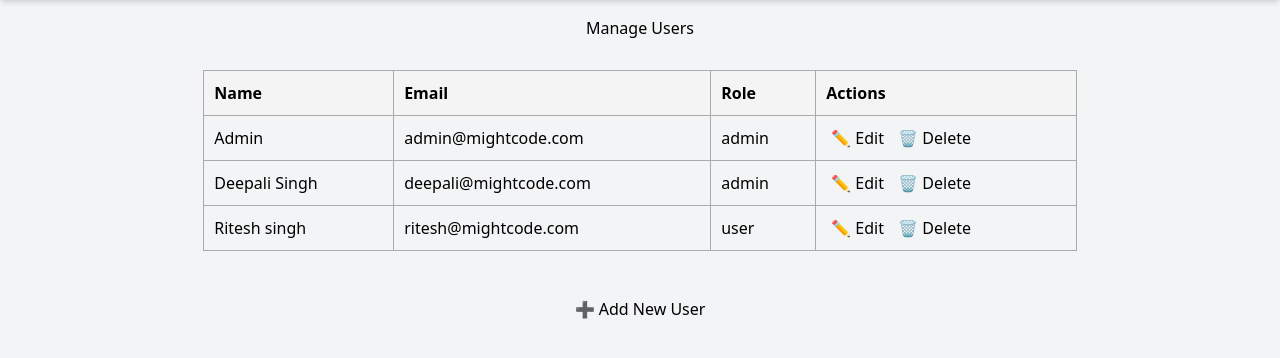
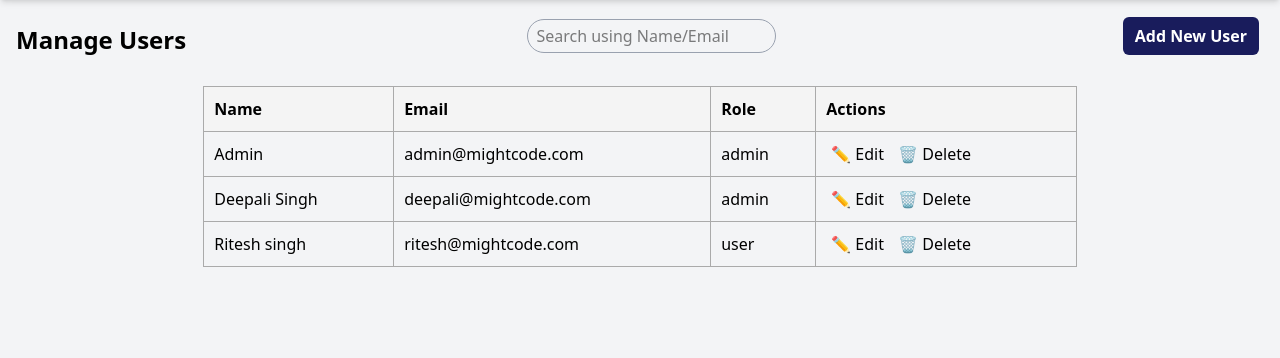
Before and after one commit to ritesh7860/Personal_Quiz, a PHP site: page /admin_user.php in a window 1280 px wide. Shown: the part 80-438 px from the top of the page. Run offline with PHP 8.4, Linux system fonts and the light colour scheme; the visitor is signed in with stand-in values (Sample User, id 1); data comes from the database, SQL or seed files in the repository.

Commit message:
media query in welcome.php

```diff
--- a/admin_user.php
+++ b/admin_user.php
@@ -42,8 +42,14 @@ $users = $link->query("SELECT name, email, role FROM regis ORDER BY role, name")
 
 <body>
     <div class="mt-[10vh] p-4">
-        <div>
-            <h1 style="text-align:center;">Manage Users</h1>
+        <div class="flex items-center justify-between">
+            <h1 class="text-center text-2xl font-semibold pt-2">Manage Users</h1>
+            <div>
+                <input type="search" name="" id="" placeholder="Search using Name/Email" class="border-1 border-gray-400 rounded-full py-1 px-2 ">
+            </div>
+            <div>
+                <a href="add_user.php" class="px-3 py-2 bg-[#191c5c] text-white font-semibold rounded-md cursor-pointer">Add New User</a>
+            </div>
         </div>
         <div>
             <table>
@@ -68,9 +74,6 @@ $users = $link->query("SELECT name, email, role FROM regis ORDER BY role, name")
         </div>
     </div>
 
-    <p style="text-align:center;">
-        <a href="add_user.php">➕ Add New User</a>
-    </p>
 </body>
 
 </html>
--- a/welcome.php
+++ b/welcome.php
@@ -10,7 +10,7 @@
 <body class="bg-gray-100">
 
   <!-- Navbar -->
-  <nav class="bg-[#191c5c] shadow-md fixed top-0 w-full h-[10vh] z-10">
+  <nav class="bg-[#191c5c] shadow-md fixed top-0 w-full h-[10vh] 2xl:h-[8vh] z-10">
     <div class="max-w-7xl mx-auto px-4 sm:px-6 lg:px-8">
       <div class="flex justify-between items-center h-16">
 
```
